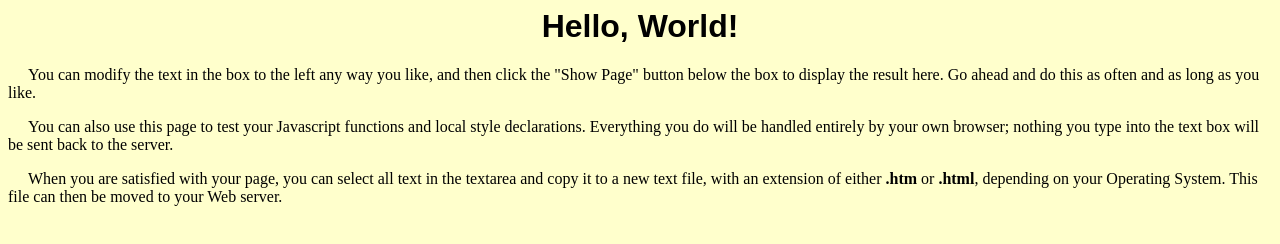
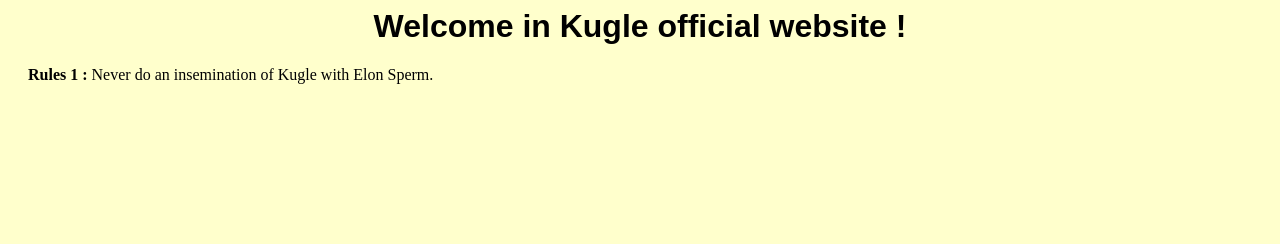
Before and after one commit to Seigneur-Machiavel/PublicFiles, a plain HTML site: page index.html in a window 1280 px wide. Drawn offline with Linux system fonts and the light colour scheme.

Commit message:
Update index.html

```diff
--- a/index.html
+++ b/index.html
@@ -13,21 +13,9 @@ p	{text-indent:20px;
 </style>
 </head>
 <body bgcolor = "#ffffcc" text = "#000000">
-<h1>Hello, World!</h1>
+<h1>Welcome in Kugle official website !</h1>
 
-<p>You can modify the text in the box to the left any way you like, and
-then click the "Show Page" button below the box to display the
-result here. Go ahead and do this as often and as long as you like.</p>
-
-<p>You can also use this page to test your Javascript functions and local
-style declarations. Everything you do will be handled entirely by your own
-browser; nothing you type into the text box will be sent back to the
-server.</p>
-
-<p>When you are satisfied with your page, you can select all text in the
-textarea and copy it to a new text file, with an extension of
-either <b>.htm</b> or <b>.html</b>, depending on your Operating System.
-This file can then be moved to your Web server.</p>
+<p><b>Rules 1 :</b> Never do an insemination of Kugle with Elon Sperm.</p>
 
 </body>
 </html>
```
